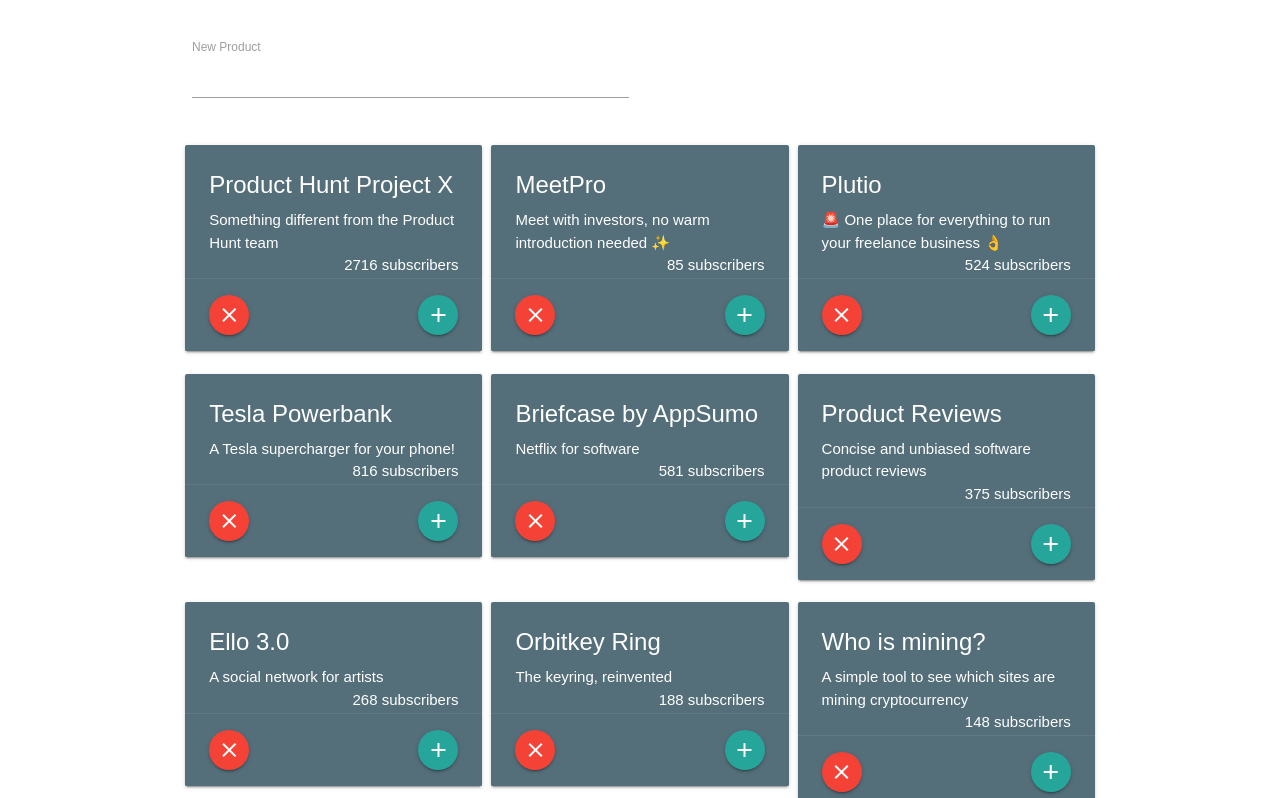
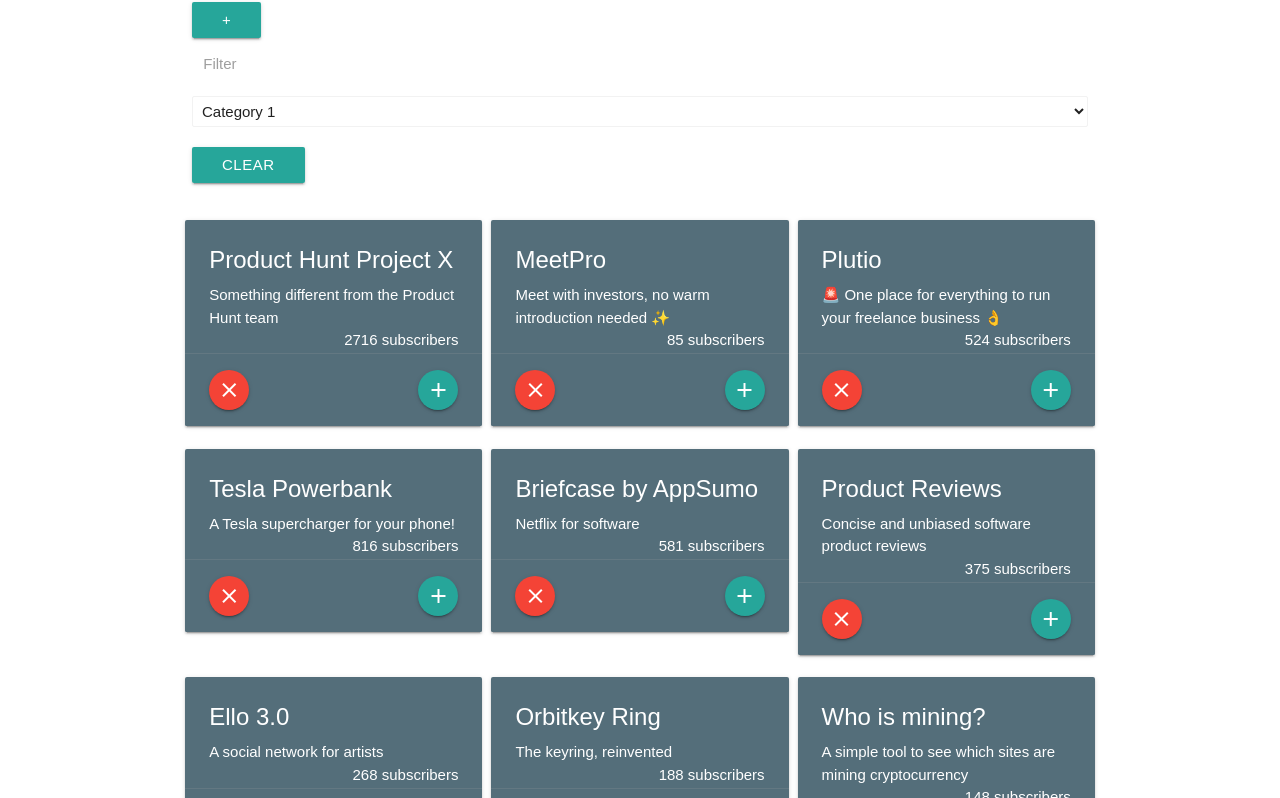
Before and after one commit to charlimxm/proddiez, a React app: page / in a window 1280 px wide. Shown: the part 173-971 px from the top of the page. Built offline with nearby package versions, Linux system fonts and the light colour scheme.

Commit message:
latest code

```diff
--- a/public/index.html
+++ b/public/index.html
@@ -39,5 +39,7 @@
       To begin the development, run `npm start` or `yarn start`.
       To create a production bundle, use `npm run build` or `yarn build`.
     -->
+    <script src="https://code.jquery.com/jquery-2.1.1.min.js"></script>
+    <script src="https://cdnjs.cloudflare.com/ajax/libs/materialize/0.100.2/js/materialize.min.js"></script>
   </body>
 </html>
--- a/src/components/App.css
+++ b/src/components/App.css
@@ -1,9 +1,18 @@
-.App-products {
-  margin-top: 20px;
+.container .row {
+  margin-top: 30px;
 }
 
-.App-products {
-  /*column-break-inside: avoid;*/
+.input-field > select {
+  width: inherit;
+  height: inherit;
+  opacity: 1;
+  pointer-events: inherit;
+  position: relative;
+  margin: 20px 0;
+}
+
+.input-field label.select-label {
+  position: relative;
 }
 
 .App-products .col {
--- a/src/components/App.js
+++ b/src/components/App.js
@@ -1,8 +1,90 @@
 import React, { Component } from 'react'
+import uuidv4 from 'uuid/v4'
+
 import './App.css'
 
 import Nav from './Nav'
 import Product from './Product'
+
+// from the db
+const products = [
+  {
+    id: 1,
+    title: 'Product Hunt Project X',
+    subtitle: 'Something different from the Product Hunt team',
+    subCount: 2716,
+    category: 'one'
+
+  }
+  ,
+  {
+    id: 2,
+    title: 'MeetPro',
+    subtitle: 'Meet with investors, no warm introduction needed ✨',
+    subCount: 85,
+    category: 'two'
+
+  }
+  ,
+  {
+    id: 3,
+    title: 'Plutio',
+    subtitle: '🚨 One place for everything to run your freelance business 👌',
+    subCount: 524,
+    category: 'three'
+
+  }
+  ,
+  {
+    id: 4,
+    title: 'Tesla Powerbank',
+    subtitle: 'A Tesla supercharger for your phone!',
+    subCount: 816,
+    category: 'one'
+
+  }
+  ,
+  {
+    id: 5,
+    title: 'Briefcase by AppSumo',
+    subtitle: 'Netflix for software',
+    subCount: 581,
+    category: 'two'
+  }
+  ,
+  {
+    id: 6,
+    title: 'Product Reviews',
+    subtitle: 'Concise and unbiased software product reviews',
+    subCount: 375,
+    category: 'three'
+  }
+  ,
+  {
+    id: 7,
+    title: 'Ello 3.0',
+    subtitle: 'A social network for artists',
+    subCount: 268,
+    category: 'one'
+
+  }
+  ,
+  {
+    id: 8,
+    title: 'Orbitkey Ring',
+    subtitle: 'The keyring, reinvented',
+    subCount: 188,
+    category: 'two'
+  }
+  ,
+  {
+    id: 9,
+    title: 'Who is mining?',
+    subtitle: 'A simple tool to see which sites are mining cryptocurrency',
+    subCount: 148,
+    category: 'three'
+  }
+]
 
 class App extends Component {
   constructor (props) {
@@ -11,21 +93,82 @@
     // this is where i init the state
     this.state = {
       counter: 12,
-      keyword: ''
+      keyword: '',
+      allProducts: products,
+      addedProduct: {}
     }
   }
 
-  clickButton (e) {
-    console.log('button is clicked')
+  handleKeyup = (e) => {
+    var typedValue = e.target.value
+    // onKeyUp, updates the addedProduct state. NOT the allProducts state
+
+    var newProduct = {
+      id: uuidv4(),
+      title: typedValue,
+      subtitle: 'Placeholder',
+      subCount: 0
+    }
+
+    // update the state
     this.setState({
-      counter: this.state.counter + 1
+      addedProduct: newProduct
+    })
+
+    console.log('state update happened')
+    console.log(this.state.addedProduct)
+  }
+
+  submitProduct = (e) => {
+    e.preventDefault()
+    // console.log('form submit cancelled')
+
+    // console.log('added product into the allProducts state now')
+    this.setState({
+      allProducts: [
+        this.state.addedProduct,
+        ...this.state.allProducts
+      ],
+      addedProduct: {}
+    })
+
+    // missing ux consideration. update the input field
+    // console.log(e.target)
+
+    var input = document.querySelector('#new-product')
+    input.value = ''
+  }
+
+  handleKeyupSearch = (e) => {
+    console.log('search something')
+
+    // FILTER the copy to show only products with title that INCLUDES the letters / word that you type
+    // (FILTER only products from the database)
+    // update the state based on that filtered product
+
+    let keyword = e.target.value.toLowerCase()
+    // what we type in the input field
+
+    let filteredProducts = products.filter(product => {
+      return product.title.toLowerCase().includes(keyword)
+    })
+
+    this.setState({
+      allProducts: filteredProducts
     })
   }
 
-  handleKeyup (e) {
-    var typedValue = e.target.value
+  handleChangeFilter = (e) => {
     this.setState({
-      keyword: typedValue
+      allProducts: products.filter(product => {
+        return product.category === e.target.value
+      })
+    })
+  }
+
+  handleClickClearFilter = (e) => {
+    this.setState({
+      allProducts: products
     })
   }
 
@@ -36,57 +179,9 @@
       useremail: 'shumin@gmail.com'
     }
 
-    // from the db
-    const products = [
-      {
-        title: 'Product Hunt Project X',
-        subtitle: 'Something different from the Product Hunt team',
-        subCount: 2716
-      },
-      {
-        title: 'MeetPro',
-        subtitle: 'Meet with investors, no warm introduction needed ✨',
-        subCount: 85
-      },
-      {
-        title: 'Plutio',
-        subtitle: '🚨 One place for everything to run your freelance business 👌',
-        subCount: 524
-      },
-      {
-        title: 'Tesla Powerbank',
-        subtitle: 'A Tesla supercharger for your phone!',
-        subCount: 816
-      },
-      {
-        title: 'Briefcase by AppSumo',
-        subtitle: 'Netflix for software',
-        subCount: 581
-      },
-      {
-        title: 'Product Reviews',
-        subtitle: 'Concise and unbiased software product reviews',
-        subCount: 375
-      },
-      {
-        title: 'Ello 3.0',
-        subtitle: 'A social network for artists',
-        subCount: 268
-      },
-      {
-        title: 'Orbitkey Ring',
-        subtitle: 'The keyring, reinvented',
-        subCount: 188
-      },
-      {
-        title: 'Who is mining?',
-        subtitle: 'A simple tool to see which sites are mining cryptocurrency',
-        subCount: 148
-      }
-    ]
-
-    const allProducts = products.map((product, index) => {
-      return <Product key={index} productObj={product} />
+    const allProducts = this.state.allProducts.map((product, index) => {
+      // change key to point to product id instead
+      return <Product key={product.id} productObj={product} />
     })
 
     return (
@@ -94,21 +189,48 @@
         <Nav
           navProp={navProp}
         />
-        <div className='container'>
-          <div className='row'>
-            <h1>New Product: {this.state.keyword}</h1>
-          </div>
-          <div className='row'>
-            <div className='input-field col s6'>
-              <input id='new-product' type='text'
-                className=''
-                onKeyUp={(e) => this.handleKeyup(e)} />
-              <label className='active' htmlFor='new-product'>
+        <div className="container">
+          <div className="row">
+            <div className="input-field col s6">
+              <input id="new-product" type="text"
+                className=""
+                onKeyUp={this.handleKeyup} />
+              <label className="active" htmlFor="new-product">
                 New Product
               </label>
+
+              <button
+                className="btn btn-float"
+                onClick={this.submitProduct}
+              >+</button>
+            </div>
+            <div className="input-field col s6">
+              <input id="search-product" type="text"
+                onKeyUp={this.handleKeyupSearch}
+              />
+              <label className="active" htmlFor="search-product">
+                Search
+              </label>
+            </div>
+            <div className="input-field col s12">
+              <label className="select-label">Filter</label>
+              <select
+                onChange={this.handleChangeFilter}
+                className="browser-default"
+              >
+                <option value="" disabled defaultValue>Choose your option</option>
+                <option value="one">Category 1</option>
+                <option value="two">Category 2</option>
+                <option value="three">Category 3</option>
+              </select>
+              <button
+                className="btn btn-float"
+                onClick={this.handleClickClearFilter}>
+                Clear
+              </button>
             </div>
           </div>
-          <div className='row App-products'>
+          <div className="row App-products">
             { allProducts }
           </div>
         </div>
--- a/src/components/Product.js
+++ b/src/components/Product.js
@@ -17,11 +17,11 @@
     })
   }
 
-  hideCard(e) {
-    this.setState({
-      hideClass: 'card grey darken-3'
-    })
-  }
+  // hideCard(e) {
+  //   this.setState({
+  //     hideClass: 'card grey darken-3'
+  //   })
+  // }
 
   render() {
     return (
@@ -33,13 +33,12 @@
             <p className="right">{ this.state.subCount } subscribers</p>
           </div>
           <div className="card-action white-text">
-            <a className="btn btn-floating red"
-              onClick={(e) => this.hideCard(e) }>
-              <i class="material-icons">close</i>
+            <a className="btn btn-floating red">
+              <i className="material-icons">close</i>
             </a>
             <a className="btn btn-floating right"
               onClick={(e) => this.addSubcriber(e)}>
-              <i class="material-icons">add</i>
+              <i className="material-icons">add</i>
             </a>
           </div>
         </div>
```
Also changed, not shown: package.json (+5 -3 lines), 1 other file.
